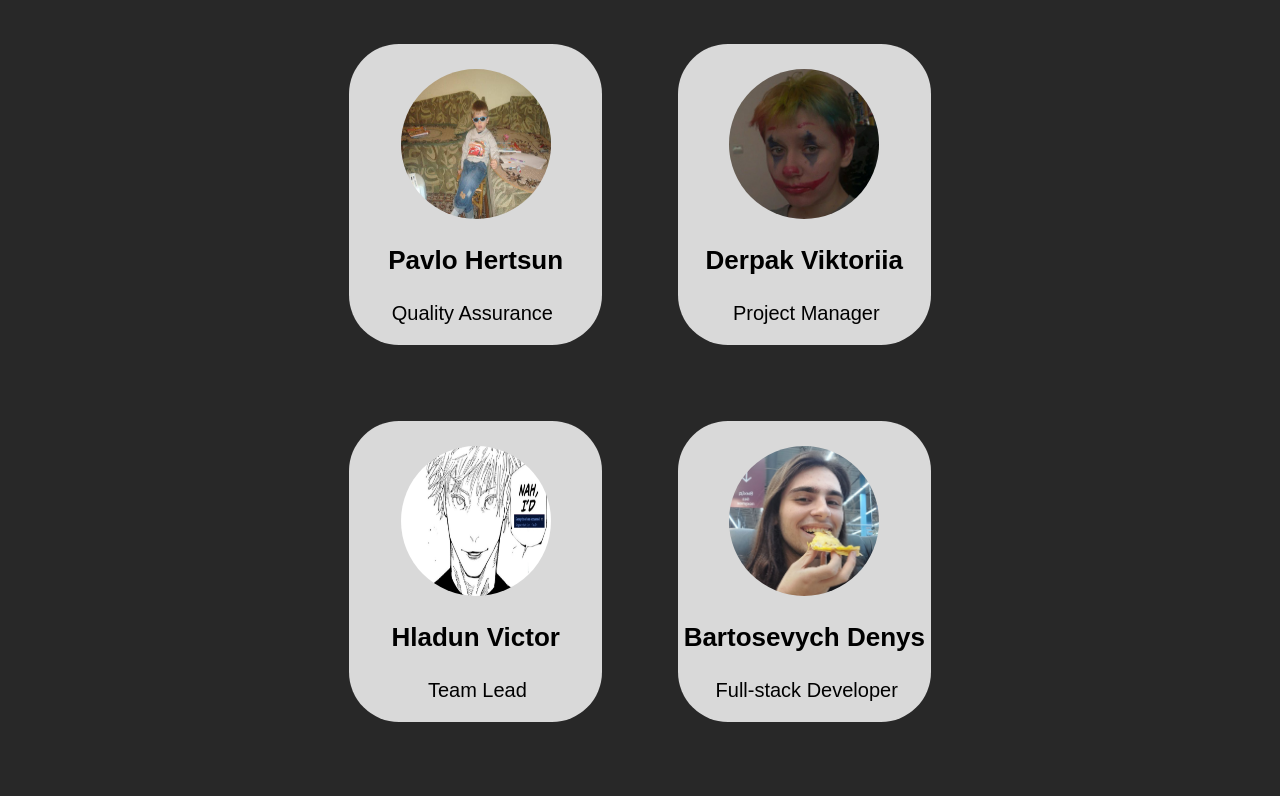
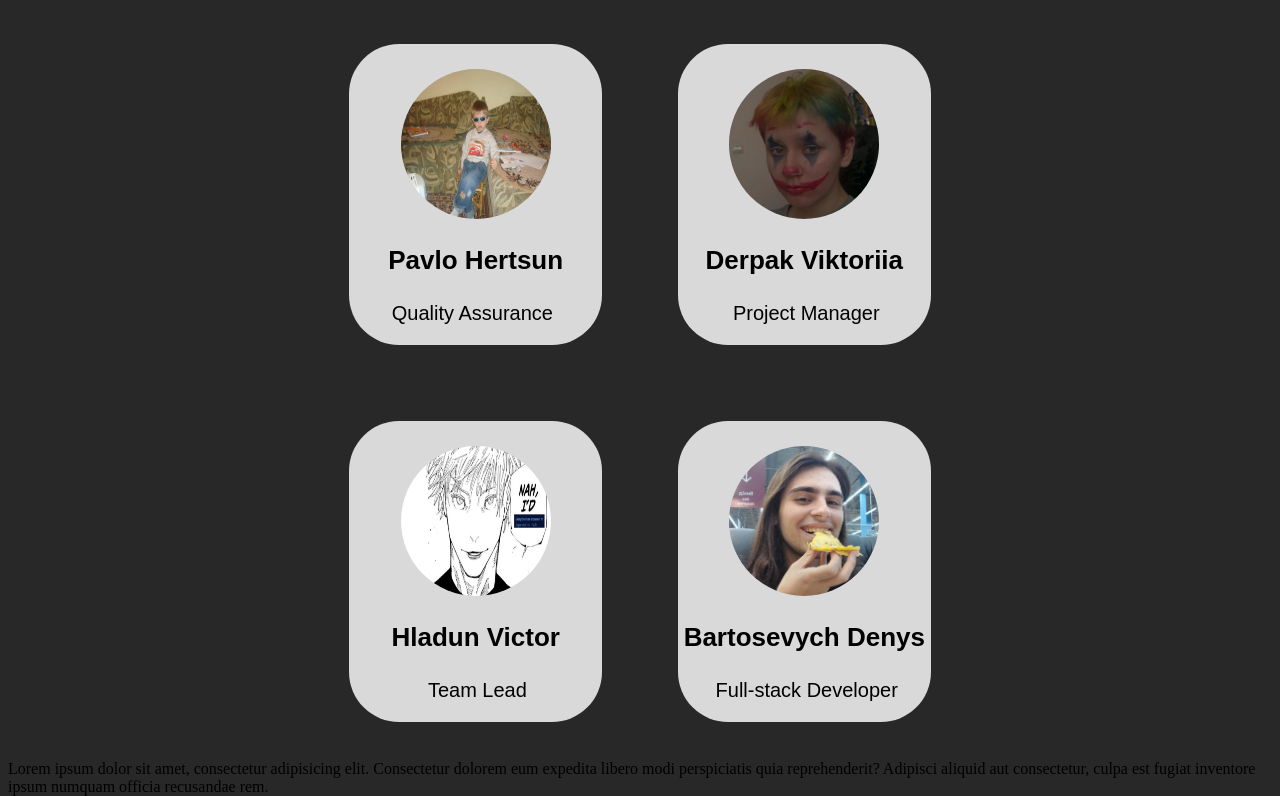
Before and after one commit to pavlohertsun/sombra_website_task, a Vue app: page / in a window 1280 px wide. Shown: the part 1119-1915 px from the top of the page. Before the commit the page ends 1879 px from the top, so only its background shows below. Built offline with nearby package versions, Linux system fonts and the light colour scheme.

Commit message:
Added text + emoji to pavlo component

```diff
--- a/src/App.vue
+++ b/src/App.vue
@@ -18,6 +18,9 @@
       <hladun-victor-component></hladun-victor-component>
 
       <bartosevych-denys-component></bartosevych-denys-component>
+    </div>
+    <div>
+      Lorem ipsum dolor sit amet, consectetur adipisicing elit. Consectetur dolorem eum expedita libero modi perspiciatis quia reprehenderit? Adipisci aliquid aut consectetur, culpa est fugiat inventore ipsum numquam officia recusandae rem.
     </div>
   </div>
 </template>
--- a/src/components/PavloHertsunComponent.vue
+++ b/src/components/PavloHertsunComponent.vue
@@ -9,6 +9,7 @@
       <p>
         Lorem ipsum dolor sit amet, consectetur adipisicing elit. Adipisci cupiditate dolore, dolores eos est itaque laboriosam laborum nemo non, possimus praesentium provident quibusdam, quod ratione reiciendis sit tempora vel voluptatibus.
       </p>
+      <p class="clown_emoji">🤡</p>
     </div>
   </div>
 </template>
```
